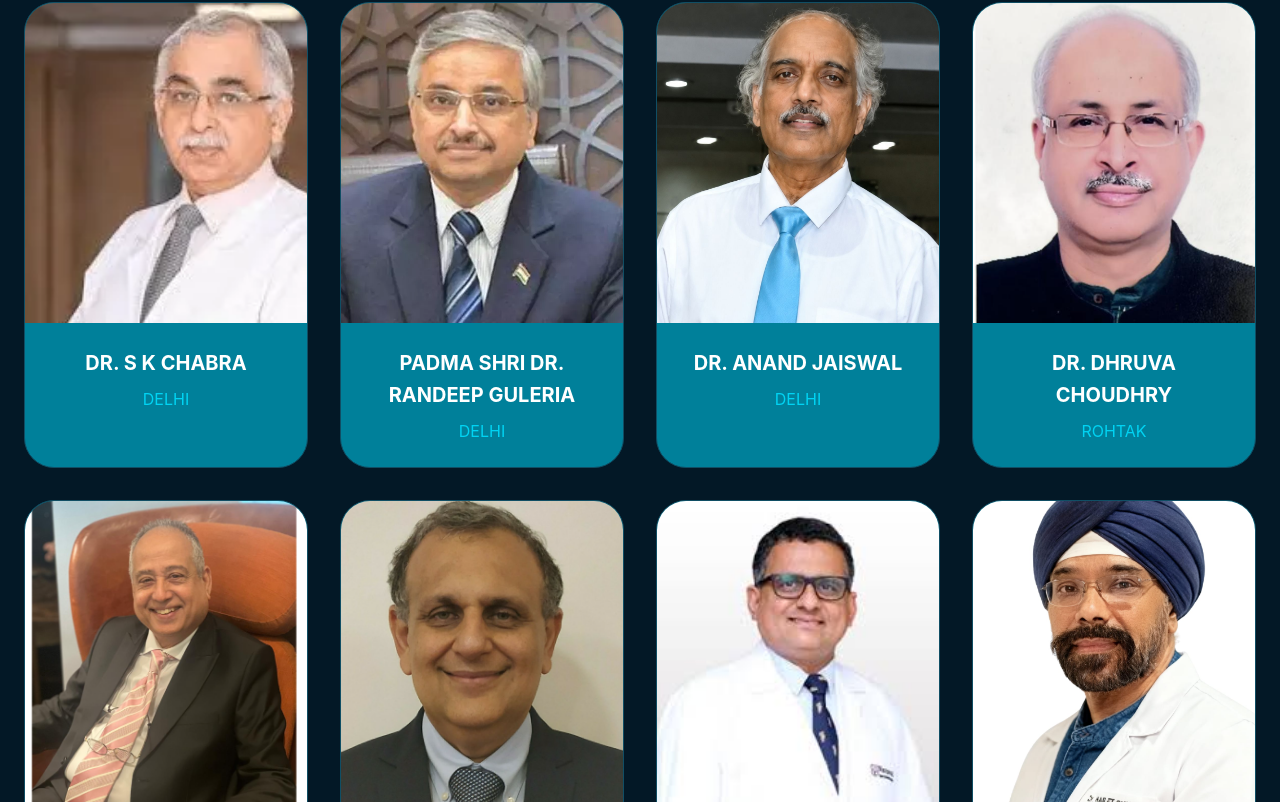
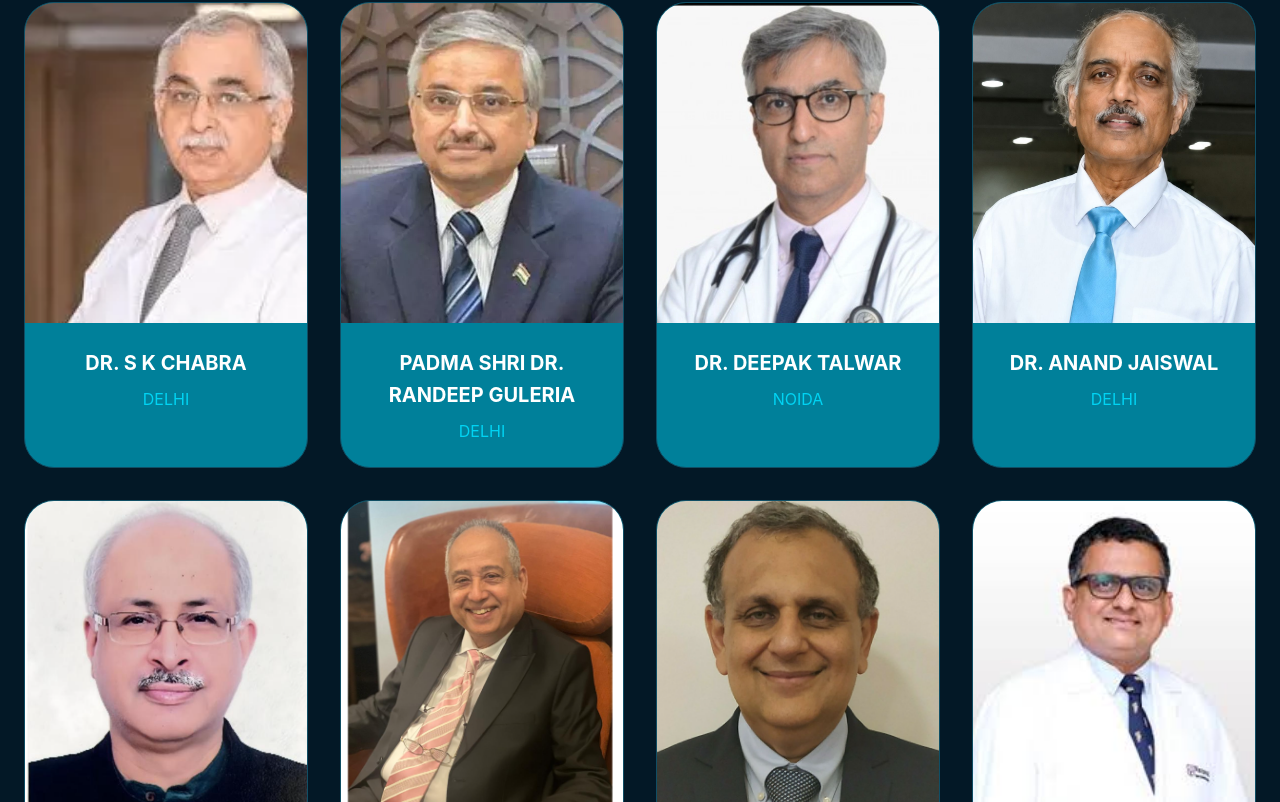
Before and after one commit to atulvk01-oss/paces-summit, a React (Vite) app: page / in a window 1280 px wide. Shown: the part 2464-3266 px from the top of the page. Built offline with nearby package versions, Linux system fonts and the light colour scheme.

Commit message:
update Deepak Talwar

```diff
--- a/src/components/Speakers.jsx
+++ b/src/components/Speakers.jsx
@@ -1,6 +1,6 @@
 import speaker1 from "../assets/speakers/speaker1.webp";
 import speaker2 from "../assets/speakers/speaker2.webp";
-// import speaker3 from "../assets/speakers/speaker3.webp";
+import speaker3 from "../assets/speakers/speaker3.webp";
 import speaker4 from "../assets/speakers/speaker anand jaiswal.jpeg";
 import speaker5 from "../assets/speakers/speaker5.png";
 import speaker6 from "../assets/speakers/speaker6.png";
@@ -38,11 +38,11 @@ const speakers = [
     city: "DELHI",
     image: speaker2,
   },
-  // {
-  //   name: "DR. DEEPAK TALWAR",
-  //   city: "NOIDA",
-  //   image: speaker3,
-  // },
+  {
+    name: "DR. DEEPAK TALWAR",
+    city: "NOIDA",
+    image: speaker3,
+  },
   {
     name: "DR. ANAND JAISWAL",
     city: "DELHI",
```
